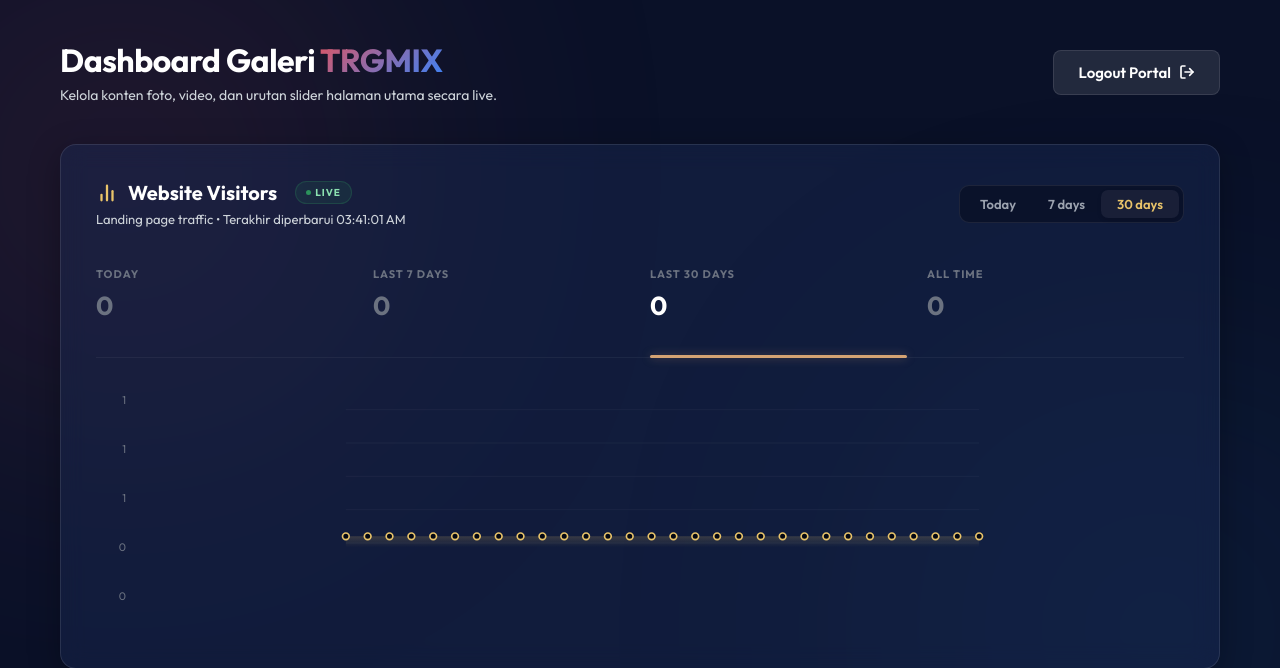
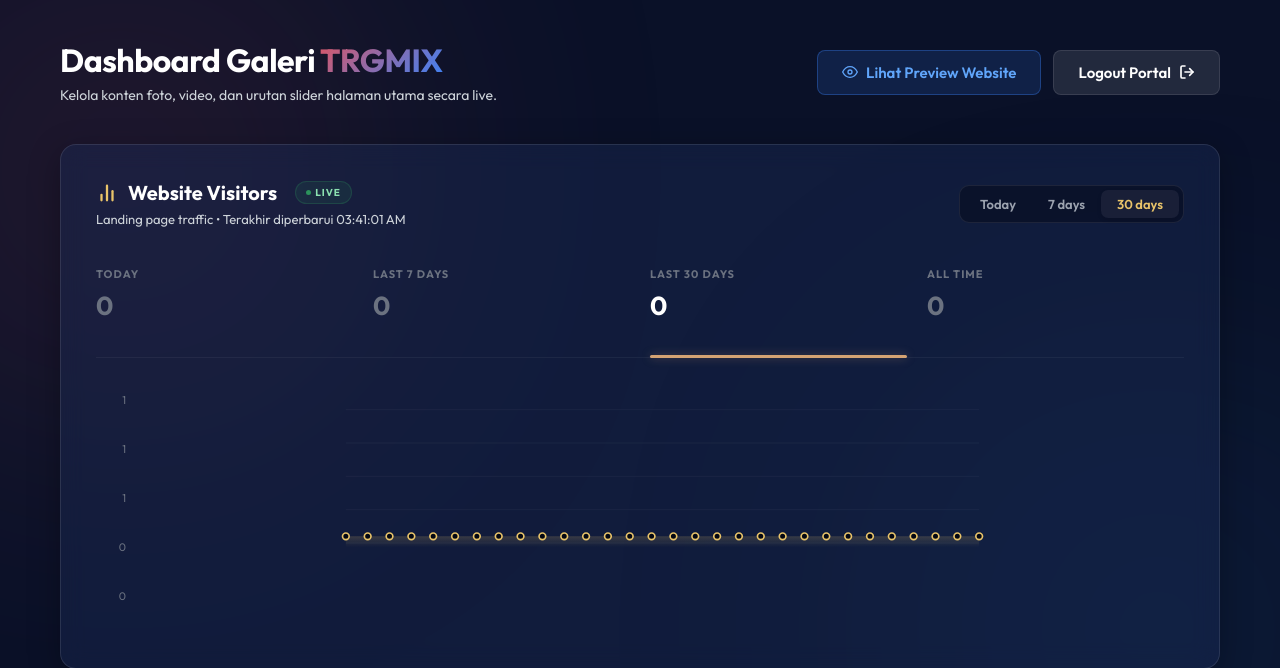
Before and after one commit to WagYu31/pt-trans-ringo-groupmix, a PHP site: page /index.php in a window 1280 px wide. Shown: the top 668 px of the page. Run offline with PHP 8.4, Linux system fonts and the light colour scheme; the visitor is signed in with stand-in values (Sample User, id 1).

Commit message:
feat: add 'Lihat Preview Website' button in admin header

```diff
--- a/public/admin/index.php
+++ b/public/admin/index.php
@@ -1540,6 +1540,14 @@ if ($is_logged_in) {
                 <h1>Dashboard Galeri <span class="gradient-text">TRGMIX</span></h1>
                 <p>Kelola konten foto, video, dan urutan slider halaman utama secara live.</p>
             </div>
+            <div style="display: flex; align-items: center; gap: 12px; flex-wrap: wrap;">
+                <a href="../#galeri" target="_blank" class="btn btn-secondary" style="width: auto; display: inline-flex; align-items: center; gap: 8px; background: rgba(59, 130, 246, 0.15); border-color: rgba(59, 130, 246, 0.35); color: #60a5fa; transition: all 0.2s ease;">
+                    <svg xmlns="http://www.w3.org/2000/svg" width="16" height="16" viewBox="0 0 24 24" fill="none" stroke="currentColor" stroke-width="2" stroke-linecap="round" stroke-linejoin="round">
+                        <path d="M1 12s4-8 11-8 11 8 11 8-4 8-11 8-11-8-11-8z"></path>
+                        <circle cx="12" cy="12" r="3"></circle>
+                    </svg>
+                    <span>Lihat Preview Website</span>
+                </a>
                 <a href="index.php?logout=1" class="btn btn-secondary" style="width: auto; display: inline-flex; align-items: center; gap: 8px;">
                     <span>Logout Portal</span>
                     <svg xmlns="http://www.w3.org/2000/svg" width="16" height="16" viewBox="0 0 24 24" fill="none" stroke="currentColor" stroke-width="2.5" stroke-linecap="round" stroke-linejoin="round">
@@ -1548,6 +1556,7 @@ if ($is_logged_in) {
                         <line x1="21" y1="12" x2="9" y2="12"></line>
                     </svg>
                 </a>
+            </div>
         </div>
 
         <?php if (!empty($message)): ?>
```
Lines whose indentation alone changed are shown as unchanged.
